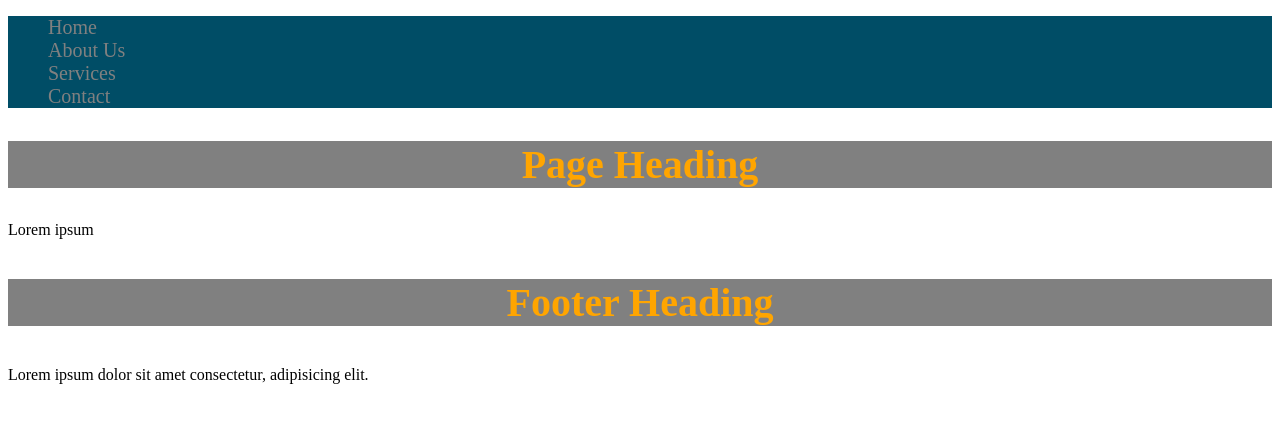
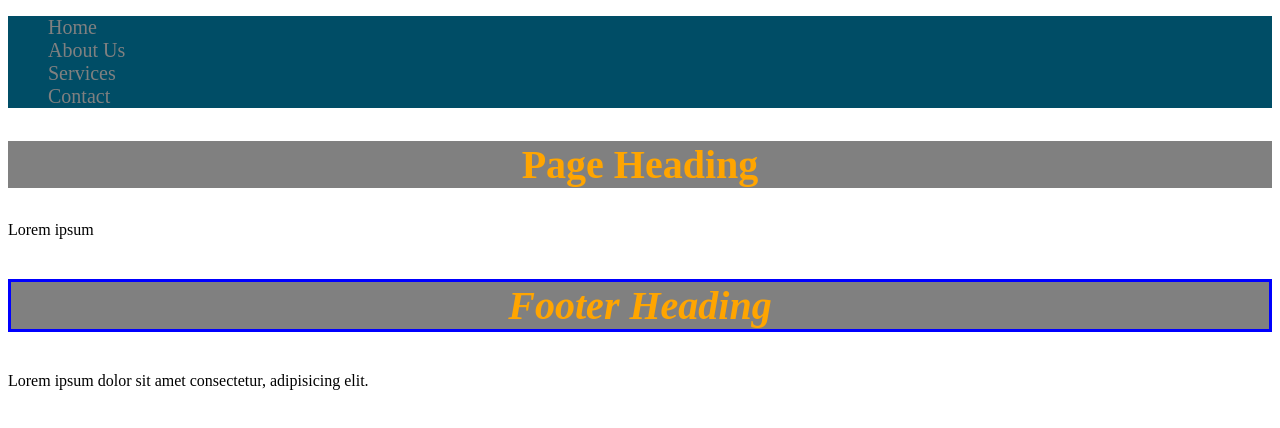
Before and after one commit to RaquelFraktas/sass-introduction, a website: page index.html in a window 1280 px wide. Drawn offline with Linux system fonts and the light colour scheme.

Commit message:
import partial

```diff
--- a/scss/main.scss
+++ b/scss/main.scss
@@ -1,3 +1,5 @@
+@import "test";
+
 $color-primary: orange;
 $color-secondary: gray;
 $color-tertiary: royalblue;
```
Also changed, not shown: css/main.css.
